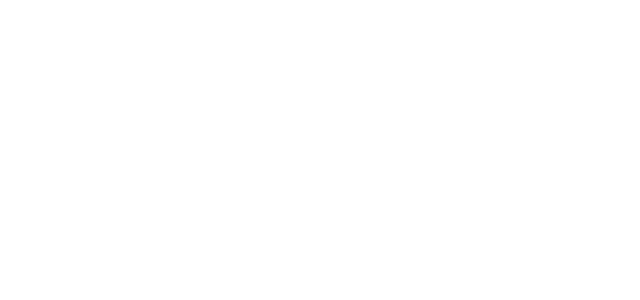
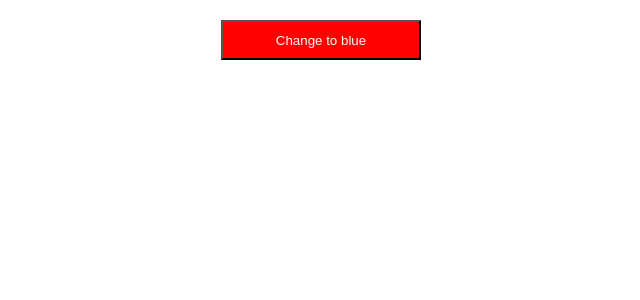
Before and after one commit to CarlosVinicius3258/test-learning, a React (Create React App) app in the folder color-button/: page / in a window 1280 px wide. Shown: the top 300 px of the page, without its empty margins (319-959 px from the left). Built offline with nearby package versions, Linux system fonts and the light colour scheme.

Commit message:
add: button init state

```diff
--- a/color-button/src/App.tsx
+++ b/color-button/src/App.tsx
@@ -4,7 +4,10 @@
 
 function App() {
   return (
-    <div />
+    <div style={ { display: 'flex', justifyContent: 'center', alignItems: 'center', padding: '20px',
+}}>
+      <button style={ { backgroundColor: 'red', color: 'white', width: 200, height: 40, } } >Change to blue</button>
+    </div>
 
   );
 }
```
